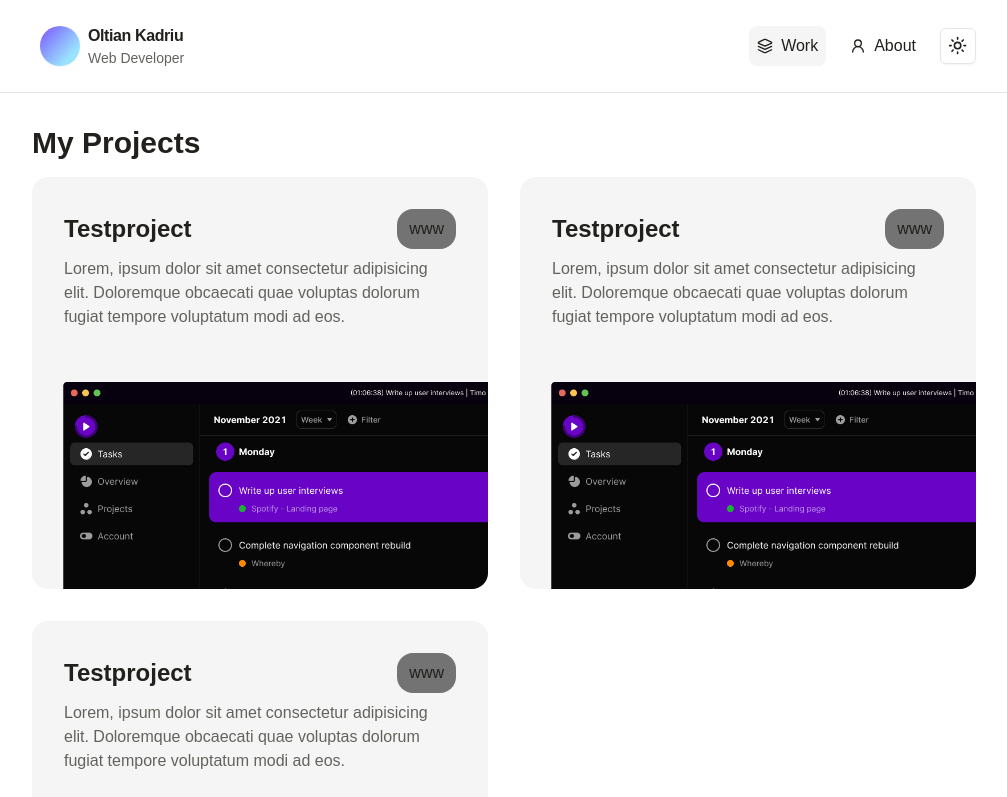
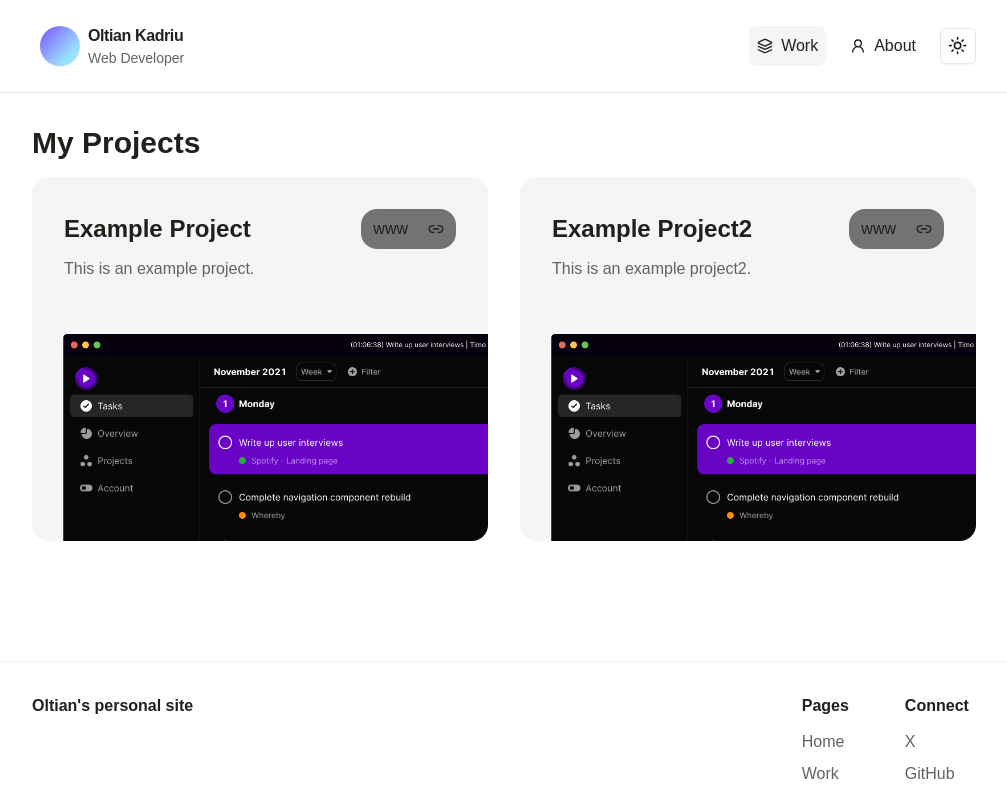
Before and after one commit to LorisSigrist/oltiankadriu.com, a Next.js app: page /work in a window 1280 px wide. Shown: the top 797 px of the page, without its empty margins (136-1143 px from the left). Built offline with nearby package versions, Linux system fonts and the light colour scheme; a web font is replaced by a local one.

Commit message:
✨ feat: created dynamic project pages with project details

```diff
--- a/src/app/page.tsx
+++ b/src/app/page.tsx
@@ -47,7 +47,7 @@ export default function Home() {
                       </h3>
                       <Link
                         className="flex justify-between gap-5 bg-muted-foreground py-2 px-3 items-center rounded-2xl"
-                        href="#"
+                        href={`/work/${project.slug}`}
                       >
                         www <Link2 size={16} />
                       </Link>
--- /dev/null
+++ b/src/app/work/[slug]/page.tsx
@@ -0,0 +1,40 @@
+import { PROJECTS } from "@/lib/constants";
+import { Metadata } from "next";
+import { notFound } from "next/navigation";
+import { cache } from "react";
+
+interface PageProps {
+  params: { slug: string };
+}
+
+const getProject = cache(async (slug: string) => {
+  const project = PROJECTS.find((project) => project.slug === slug);
+
+  if (!project) notFound();
+
+  return project;
+});
+
+export async function generateStaticParams() {
+  return PROJECTS.map((project) => project.slug);
+}
+
+export async function generateMetadata({
+  params: { slug },
+}: PageProps): Promise<Metadata> {
+  const project = await getProject(slug);
+
+  return {
+    title: project.title,
+  };
+}
+
+export default async function Page({ params: { slug } }: PageProps) {
+  const project = await getProject(slug);
+
+  return (
+    <main className="m-auto my-10 flex max-w-5xl flex-col items-center gap-5 px-3 md:flex-row md:items-start">
+      <p>{project.title}</p>
+    </main>
+  );
+}
--- a/src/app/work/page.tsx
+++ b/src/app/work/page.tsx
@@ -1,5 +1,6 @@
-import { EDUCATIONS, EXPERIENCES } from "@/lib/constants";
+import { EDUCATIONS, EXPERIENCES, PROJECTS } from "@/lib/constants";
 import { isExternalLink } from "@/lib/utils";
+import { Link2 } from "lucide-react";
 import { Metadata } from "next";
 import Image from "next/image";
 import Link from "next/link";
@@ -17,87 +18,34 @@ export default function Work() {
         </h1>
 
         <div className="grid md:grid-cols-2 gap-8">
-          <article className="bg-accent rounded-2xl overflow-hidden grid grid-rows-1 content-between">
+          {PROJECTS.map((project, index) => (
+            <article
+              key={index}
+              className="bg-accent rounded-2xl overflow-hidden grid grid-rows-1 content-between"
+            >
               <div className="p-8 text-gray-1200">
                 <div>
                   <div className="flex justify-between items-center mb-2">
-                  <h2 className="text-2xl font-semibold">Testproject</h2>
+                    <h3 className="text-2xl font-semibold">{project.title}</h3>
                     <Link
                       className="flex justify-between gap-5 bg-muted-foreground py-2 px-3 items-center rounded-2xl"
-                    href="#"
+                      href={`/work/${project.slug}`}
                     >
-                    www
+                      www <Link2 size={16} />
                     </Link>
                   </div>
-                <p className="text-gray-1100">
-                  Lorem, ipsum dolor sit amet consectetur adipisicing elit.
-                  Doloremque obcaecati quae voluptas dolorum fugiat tempore
-                  voluptatum modi ad eos.
-                </p>
+                  <p className="text-gray-1100">{project.shortDescription}</p>
                 </div>
               </div>
               <Image
-              src="/images/work/testcompany/testproject.png"
-              alt="test"
-              width={456}
-              height={228}
-            />
-          </article>
-
-          <article className="bg-accent rounded-2xl overflow-hidden grid grid-rows-1 content-between">
-            <div className="p-8 text-gray-1200">
-              <div>
-                <div className="flex justify-between items-center mb-2">
-                  <h2 className="text-2xl font-semibold">Testproject</h2>
-                  <Link
-                    className="flex justify-between gap-5 bg-muted-foreground py-2 px-3 items-center rounded-2xl"
-                    href="#"
-                  >
-                    www
-                  </Link>
-                </div>
-                <p className="text-gray-1100">
-                  Lorem, ipsum dolor sit amet consectetur adipisicing elit.
-                  Doloremque obcaecati quae voluptas dolorum fugiat tempore
-                  voluptatum modi ad eos.
-                </p>
-              </div>
-            </div>
-            <Image
-              src="/images/work/testcompany/testproject.png"
-              alt="test"
-              width={456}
-              height={228}
-            />
-          </article>
-
-          <article className="bg-accent rounded-2xl overflow-hidden grid grid-rows-1 content-between">
-            <div className="p-8 text-gray-1200">
-              <div>
-                <div className="flex justify-between items-center mb-2">
-                  <h2 className="text-2xl font-semibold">Testproject</h2>
-                  <Link
-                    className="flex justify-between gap-5 bg-muted-foreground py-2 px-3 items-center rounded-2xl"
-                    href="#"
-                  >
-                    www
-                  </Link>
-                </div>
-                <p className="text-gray-1100">
-                  Lorem, ipsum dolor sit amet consectetur adipisicing elit.
-                  Doloremque obcaecati quae voluptas dolorum fugiat tempore
-                  voluptatum modi ad eos.
-                </p>
-              </div>
-            </div>
-            <Image
-              src="/images/work/testcompany/testproject.png"
-              alt="test"
+                src={project.images[0]}
+                alt={project.title}
                 width={456}
                 height={228}
                 className="w-full"
               />
             </article>
+          ))}
         </div>
       </section>
     </main>
```
Lines whose indentation alone changed are shown as unchanged.
